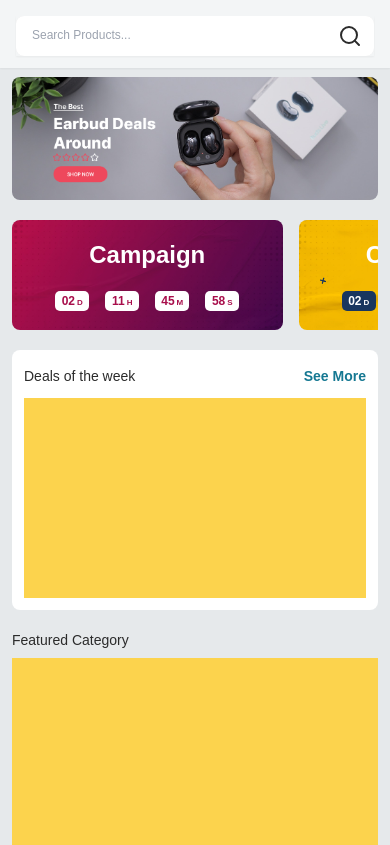
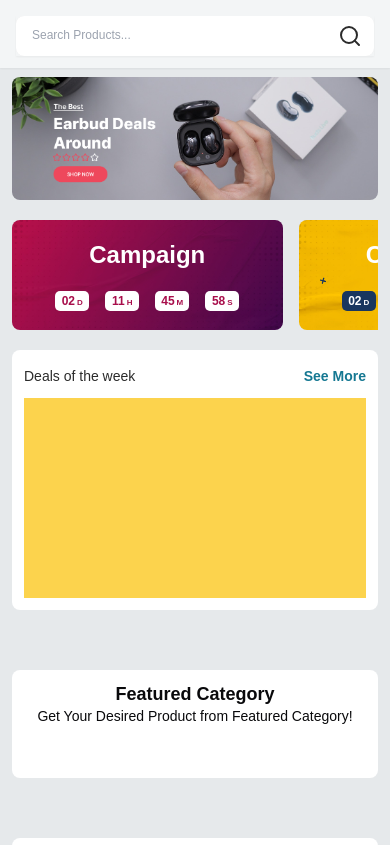
Before and after one commit to rahat9016/tecgensoft-ecommerce, a Next.js app: page / in a window 390 px wide. Shown: the top 845 px of the page. Built offline with nearby package versions, Linux system fonts and the light colour scheme.

Commit message:
working with features category

```diff
--- a/src/components/users/home/HomeForBigScreen.tsx
+++ b/src/components/users/home/HomeForBigScreen.tsx
@@ -1,12 +1,30 @@
-"use client"
+"use client";
 import { Skeleton } from "@/components/ui/skeleton";
 import SliderBanner from "./components/SliderBanner";
 import SliderBannerOne from "./components/SliderBannerOne";
 import { popularProducts, products } from "./DemoData";
 import FeaturedProducts from "./FeaturedProducts";
 import PopularProducts from "./PopularProducts";
+import SectionWrapper from "@/components/shared/SectionWrapper";
 const HomeForBigScreen = () => {
-
+  const electronicsInventory = [
+    { id: 1, name: "Drone" },
+    { id: 2, name: "Gimbal" },
+    { id: 3, name: "Charger Fan" },
+    { id: 4, name: "Weight Scale" },
+    { id: 5, name: "TV" },
+    { id: 6, name: "Mobile Phone" },
+    { id: 7, name: "Mobile Accessories" },
+    { id: 8, name: "Portable SSD" },
+    { id: 9, name: "Portable WiFi Camera" },
+    { id: 10, name: "Trimmer" },
+    { id: 11, name: "Smart Watch" },
+    { id: 12, name: "Action Camera" },
+    { id: 13, name: "Earphone" },
+    { id: 14, name: "Earbuds" },
+    { id: 15, name: "Bluetooth Speakers" },
+    { id: 16, name: "Gaming Console" },
+  ];
   return (
     <div>
       <div className="container mb-20">
@@ -23,6 +41,26 @@ const HomeForBigScreen = () => {
             <SliderBanner />
           </div>
         </div>
+        {/* featred category */}
+        <div className="my-10">
+          <SectionWrapper>
+            <div className="flex flex-col gap-10 ">
+              {/* text */}
+              <div className="w-full text-center">
+                <p className="text-xl font-bold">Featured Category</p>
+                <p className="text-sm">
+                  Get Your Desired Product from Featured Category!
+                </p>
+              </div>
+              {/* cards */}
+              <div>
+                <div>
+
+                </div>
+              </div>
+            </div>
+          </SectionWrapper>
+        </div>
 
         {/* popular products */}
         <div className="my-10">
--- a/src/components/users/home/HomeForSmallScreen.tsx
+++ b/src/components/users/home/HomeForSmallScreen.tsx
@@ -1,4 +1,4 @@
-import SectionHeader from "@/components/shared/SectionHeader";
+import SectionWrapper from "@/components/shared/SectionWrapper";
 import SliderBanner from "./components/SliderBanner";
 import SliderBannerOne from "./components/SliderBannerOne";
 import DealsOfWeek from "./DealsOfWeek";
@@ -19,9 +19,23 @@ const HomeForSmallScreen = () => {
       <DealsOfWeek />
 
       {/* featured category */}
-      <div className="flex flex-col gap-2">
-        <SectionHeader title="Featured Category" showLink={false} />
-        <div className="min-h-[200px] bg-amber-300"></div>
+      {/* featred category */}
+      <div className="my-10">
+        <SectionWrapper>
+          <div className="flex flex-col gap-10 ">
+            {/* text */}
+            <div className="w-full text-center">
+              <p className="text-[18px] leading-6 font-bold">
+                Featured Category
+              </p>
+              <p className="text-sm">
+                Get Your Desired Product from Featured Category!
+              </p>
+            </div>
+            {/* cards */}
+            <div></div>
+          </div>
+        </SectionWrapper>
       </div>
 
       {/* featured products */}
--- a/src/components/users/layout/footer/footer.tsx
+++ b/src/components/users/layout/footer/footer.tsx
@@ -7,7 +7,7 @@ const Footer = () => {
   const pathname = usePathname();
   return (
     <footer className="bg-[#1A1A1D] text-white">
-      {!pathname.startsWith("/admin") && (
+      {!pathname.startsWith("/admin") && !pathname.startsWith("/auth") && (
         <div className="flex flex-col gap-10">
           <div className="container mx-auto py-10 lg:grid  lg:grid-cols-12 flex flex-col gap-10 lg:gap-5 w-full">
             {/* support */}
--- a/src/components/users/layout/header/header.tsx
+++ b/src/components/users/layout/header/header.tsx
@@ -1,14 +1,14 @@
-"use client"
+"use client";
 import Image from "next/image";
 import Link from "next/link";
-import logo from "../../../../../public/logo.png"
+import logo from "../../../../../public/logo.png";
 import SearchBar from "@/components/shared/SearchBar";
-import { ShoppingCart, Heart } from 'lucide-react';
+import { ShoppingCart, Heart } from "lucide-react";
 import UserSection from "./UserSection";
 import { usePathname } from "next/navigation";
 
 const Header = () => {
-  const pathname = usePathname()
+  const pathname = usePathname();
   // const handleMenu = () => {
   //   setMenuOpen(!menuOpen);
   // };
@@ -32,11 +32,18 @@ const Header = () => {
   //   };
 
   return (
-    <header className={`${pathname.startsWith('/admin') ? "":"pb-[77px]" } `}>
-      {!pathname.startsWith('/admin')  && <div className="lg:border-b border-white-light bg-light-gray top-0 w-full fixed z-50 shadow-sm">
+    <header className={`${pathname.startsWith("/admin") ? "" : "pb-[77px]"} `}>
+      {!pathname.startsWith("/admin") && !pathname.startsWith("/auth") && (
+        <div className="lg:border-b border-white-light bg-light-gray top-0 w-full fixed z-50 shadow-sm">
           <div className="container pt-4 pb-3 flex gap-2 lg:flex-row flex-col justify-between ">
             <div className="items-center justify-between w-full lg:w-auto hidden lg:flex">
-            <Link href={"/"}><Image src={logo} className="h-[48px] cursor-pointer" alt={""} /></Link>
+              <Link href={"/"}>
+                <Image
+                  src={logo}
+                  className="h-[48px] cursor-pointer"
+                  alt={""}
+                />
+              </Link>
               {/* <FiMenu className="text-3xl block lg:hidden relative" onClick={handleMenu} /> */}
               {/* <MobileMenu menuOpen={menuOpen} /> */}
             </div>
@@ -70,7 +77,8 @@ const Header = () => {
               <UserSection />
             </div>
           </div>
-    </div>}
+        </div>
+      )}
     </header>
   );
 };
```
Lines whose indentation alone changed are shown as unchanged.
